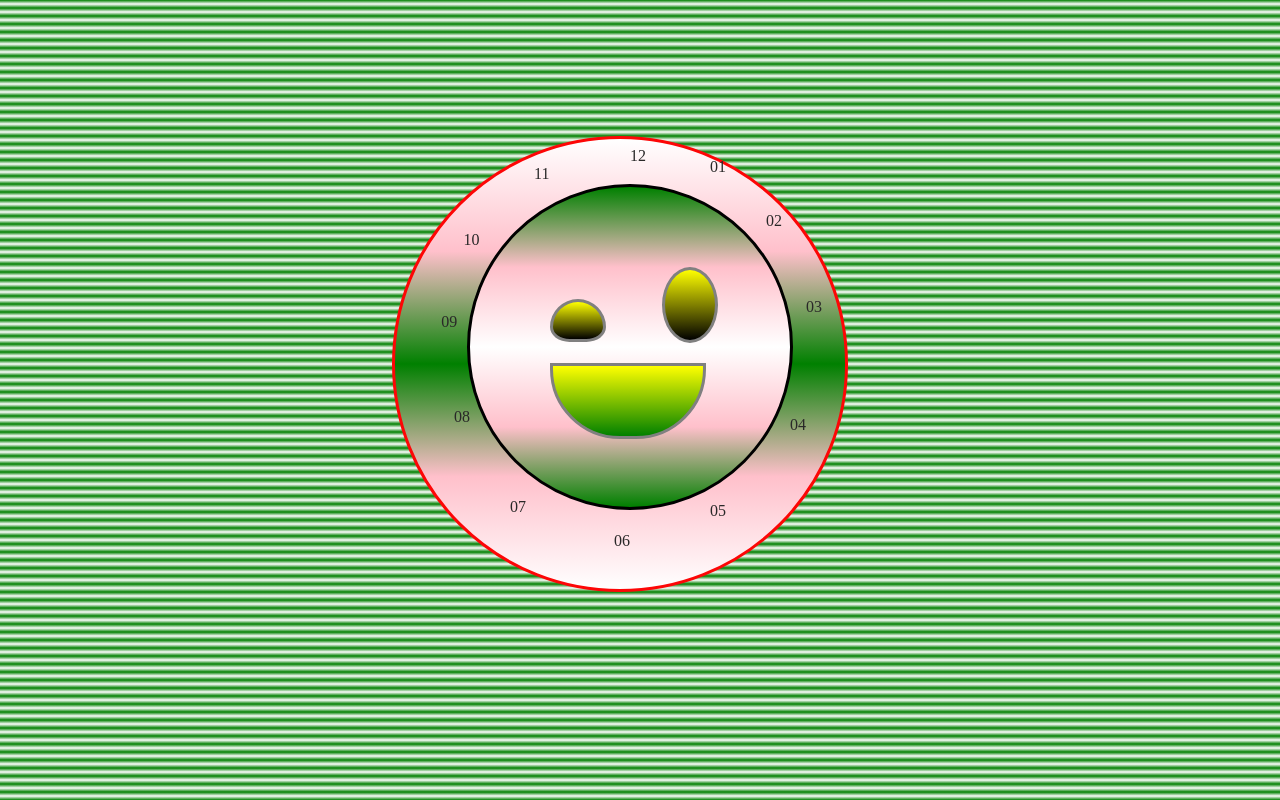
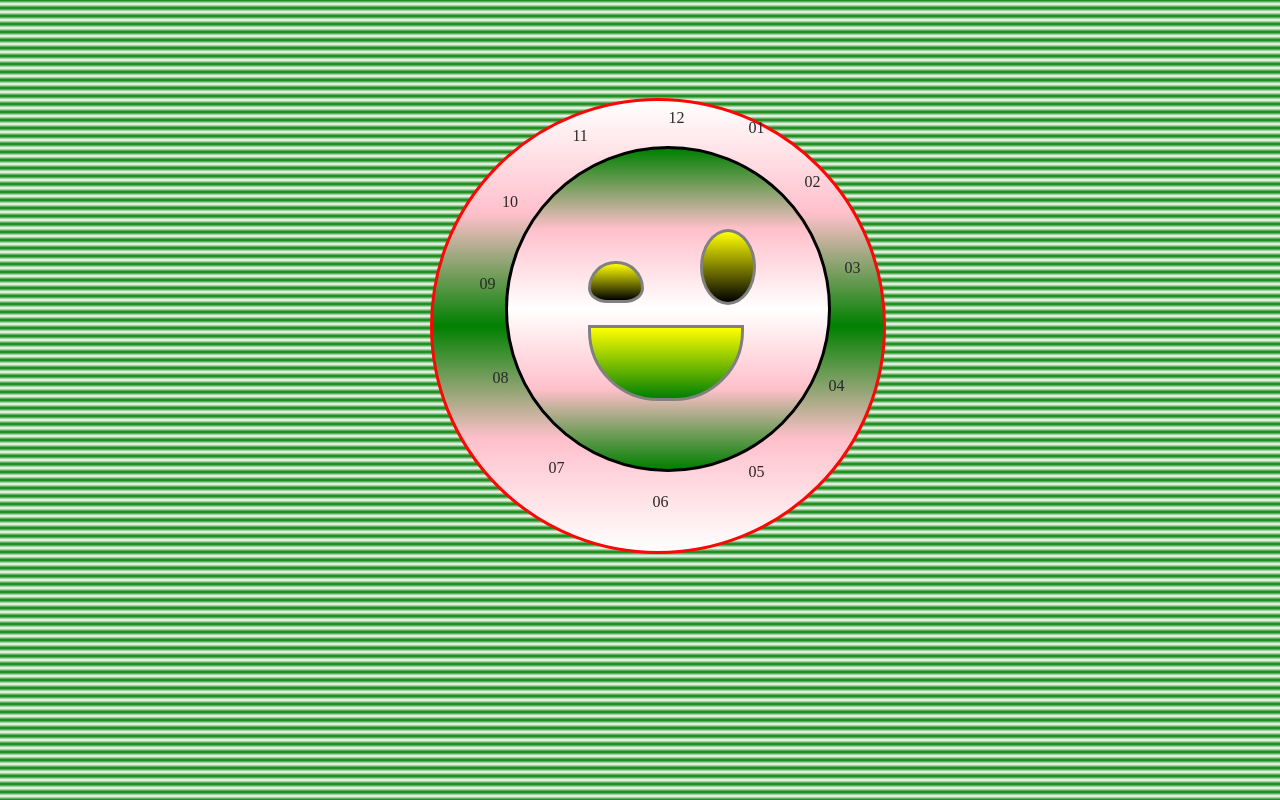
Before and after one commit to Sunainacode/css-clock-interface, a plain HTML site: page index.html in a window 1280 px wide. Drawn offline with Linux system fonts and the light colour scheme.

Commit message:
Update face.css

```diff
--- a/face.css
+++ b/face.css
@@ -127,8 +127,8 @@ body{
     height: 450px;
     width: 450px;
     border: 3px solid rgb(253, 6, 6);
-    margin-top: 10%;
-    margin-left: 30%;
+    margin-top: 7%;
+    margin-left: 33%;
     background: linear-gradient(white, pink,green,pink,white);
 }
 .time{
```
